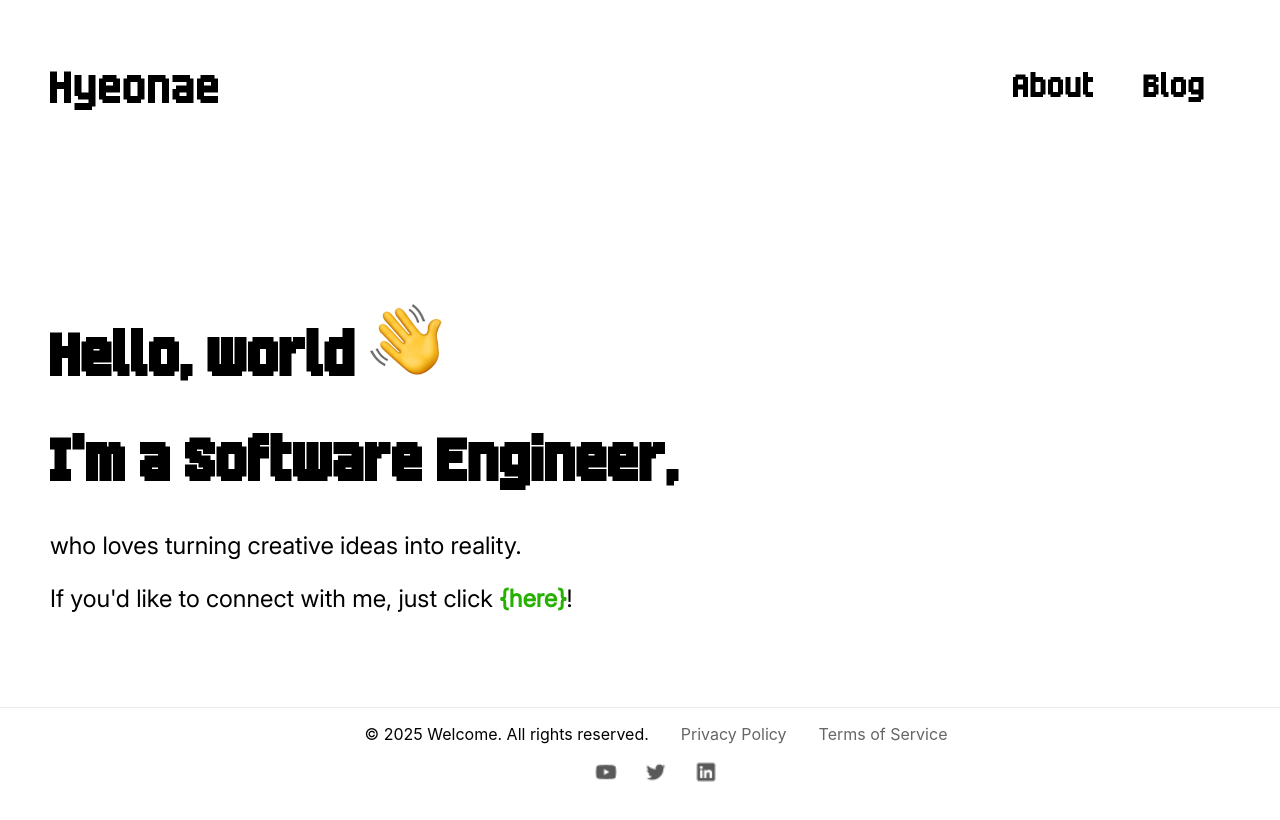
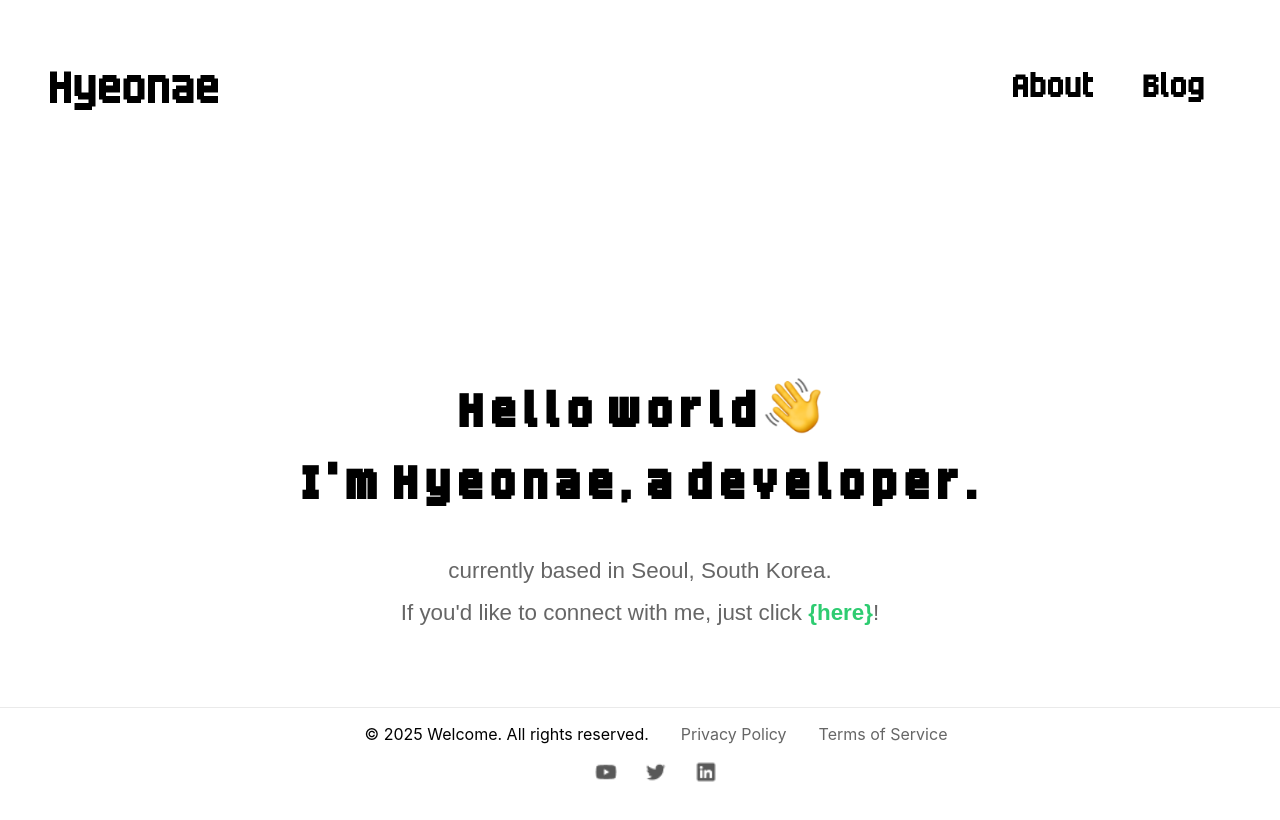
Before and after one commit to raae7742/raae7742.github.io, a React (Create React App) app: page / in a window 1280 px wide. Shown: the top 820 px of the page. Built offline with nearby package versions, Linux system fonts and the light colour scheme.

Commit message:
Feat: Add Fade-In effect

```diff
--- a/src/components/Blog.js
+++ b/src/components/Blog.js
@@ -1,4 +1,4 @@
-import React from "react";
+import React, { useEffect } from "react";
 import { useNavigate } from "react-router-dom";
 import { blogPosts } from "../data/blogPosts";
 import "../styles/Blog.css";
@@ -6,13 +6,28 @@ import "../styles/Blog.css";
 function Blog() {
   const navigate = useNavigate();
 
+  useEffect(() => {
+    const style = document.createElement('style');
+    const rules = blogPosts.map((_, index) => `
+      .blog-card:nth-child(${index + 1}) {
+        animation-delay: ${(index * 0.1).toFixed(1)}s;
+      }
+    `).join('');
+
+    style.textContent = rules;
+    document.head.appendChild(style);
+
+    return () => document.head.removeChild(style);
+  }, []);
+
   const handleBlogClick = (postId) => {
     navigate(`/blog/${postId}`);
   };
 
   return (
+    <div className="container">
       <div className="blog-container">
-      <p className="all-blog-posts">All blog posts</p>
+        <p className="all-blog-posts">All Blog Posts</p>
         <div className="blog-grid">
           {blogPosts.map((post) => (
             <article
@@ -35,6 +50,7 @@ function Blog() {
           ))}
         </div>
       </div>
+    </div>
   );
 }
 
--- a/src/components/BlogDetail.js
+++ b/src/components/BlogDetail.js
@@ -14,7 +14,7 @@ function BlogDetail() {
   }
 
   return (
-    <div className="blog-detail-container">
+    <div className="container blog-detail-container">
       <div className="blog-detail-header">
         <p className="blog-date">{post.date}</p>
         <p className="blog-title">{post.title}</p>
--- a/src/components/Home.js
+++ b/src/components/Home.js
@@ -1,19 +1,60 @@
-import React from "react";
+import React, { useEffect } from "react";
 import "../styles/Home.css";
+import "../styles/common.css";
 import waveImage from "../assets/img/wave.png";
 
 function Home() {
+  const hello = "Hello world".split('');
+  const engineer = "I'm Hyeonae, a developer.".split('');
+
+  useEffect(() => {
+    const style = document.createElement('style');
+    let rules = '';
+
+    hello.forEach((_, index) => {
+      rules += `
+        .title h2:first-child span:nth-child(${index + 1}) {
+          animation-delay: ${(index * 0.1).toFixed(1)}s;
+        }
+      `;
+    });
+
+    engineer.forEach((_, index) => {
+      rules += `
+        .title h2:last-child span:nth-child(${index + 1}) {
+          animation-delay: ${((hello.length * 0.1) + (index * 0.1)).toFixed(1)}s;
+        }
+      `;
+    });
+
+    style.textContent = rules;
+    document.head.appendChild(style);
+
+    return () => document.head.removeChild(style);
+  }, []);
+
   return (
-    <main className="home">
-      <div className="home-text">
-        <div className = "title">
-          <h2>Hello, world <img src={waveImage} alt="Wave emoji"/></h2>
-          <h2>I'm a Software Engineer,</h2>
+    <div className="container">
+      <main className="home">
+        <div className="home-text">
+          <div className="title">
+            <h2>
+              {hello.map((char, index) => (
+                <span key={index}>{char}</span>
+              ))}
+              <img src={waveImage} alt="Wave emoji"/>
+            </h2>
+            <h2>
+              {engineer.map((char, index) => (
+                <span key={index}>{char}</span>
+              ))}
+            </h2>
+          </div>
+          <p>currently based in Seoul, South Korea.</p>
+          <p>If you'd like to connect with me, just click <a href="#contact"><strong>{`{here}`}</strong></a>!</p>
         </div>
-        <p>who loves turning creative ideas into reality.</p>
-        <p>If you'd like to connect with me, just click <a href="#contact"><strong>{`{here}`}</strong></a>!</p>
-      </div>
-    </main>
+      </main>
+    </div>
   );
 }
 
--- a/src/styles/Blog.css
+++ b/src/styles/Blog.css
@@ -23,6 +23,8 @@
   transition: transform 0.2s;
   background: white;
   cursor: pointer;
+  opacity: 0;
+  animation: fadeInUp 0.5s ease-out forwards;
 }
 
 .blog-card:hover {
@@ -53,8 +55,11 @@
 }
 
 .description {
+  font-family: 'Pretendard', sans-serif;
+  font-weight: 300;
   margin-bottom: 1rem;
   line-height: 1.5;
+  color: #666;
 }
 
 .tags {
@@ -75,3 +80,14 @@
 .tag.Product { background: #026AA2; }
 .tag.Research { background: #3538CD; }
 .tag.Frameworks { background: #C4320A; }
+
+@keyframes fadeInUp {
+  from {
+    opacity: 0;
+    transform: translateY(20px);
+  }
+  to {
+    opacity: 1;
+    transform: translateY(0);
+  }
+}
--- a/src/styles/Home.css
+++ b/src/styles/Home.css
@@ -1,27 +1,75 @@
+@import url('https://fonts.googleapis.com/css2?family=Noto+Sans+KR:wght@300&display=swap');
+
 .home {
-    flex: 1;
     display: flex;
-    flex-direction: column;
-    align-items: flex-start;
-    justify-content: space-between;
-    padding: 80px 50px;
-  }
+    justify-content: center;
+    align-items: center;
+    min-height: 100vh;
+    margin-top: -60px;
+}
+
+.home-text {
+    text-align: center;
+}
+
 .title {
-    margin-bottom: 30px;
+    margin-bottom: 3rem !important;
 }
+
 .title h2 {
-    font-size: 72px;
-    line-height: 0.5;
-    font-family: 'born2bSportyFS', sans-serif;
+    font-size: 3.5rem;
+    margin: 0.5rem 0;
+    display: flex;
+    justify-content: center;
+    align-items: center;
+    gap: 0.5rem;
 }
+
+.title h2 span {
+    opacity: 0;
+    animation: fadeIn 0.1s forwards;
+}
+
+.title img {
+    width: 56px;
+    height: 56px;
+    opacity: 0;
+    animation: fadeIn 0.5s ease-out 1.2s forwards;
+}
+
 .home-text p {
-    font-size: 24px;
-    font-family: 'Inter_24pt-Regular';
+    font-family: 'Pretendard', sans-serif;
+    font-weight: 300;
+    font-size: 1.4rem;
+    margin: 1rem 0;
+    color: #666;
+    opacity: 0;
+    animation: fadeIn 1s ease-out 4.0s forwards;
 }
+
 .home-text a {
-    color: #26B000;
+    color: #2ecc71;
     text-decoration: none;
 }
+
 .home-text a:hover {
     text-decoration: underline;
 }
+
+@keyframes fadeIn {
+  from {
+    opacity: 0;
+  }
+  to {
+    opacity: 1;
+  }
+}
+
+@keyframes typing {
+  from {
+    width: 0;
+  }
+  to {
+    width: 100%;
+  }
+}
--- /dev/null
+++ b/src/styles/common.css
@@ -0,0 +1,5 @@
+.container {
+  max-width: 1200px;
+  margin: 0 auto;
+  padding: 0 2rem;
+}
```
Lines whose indentation alone changed are shown as unchanged.
